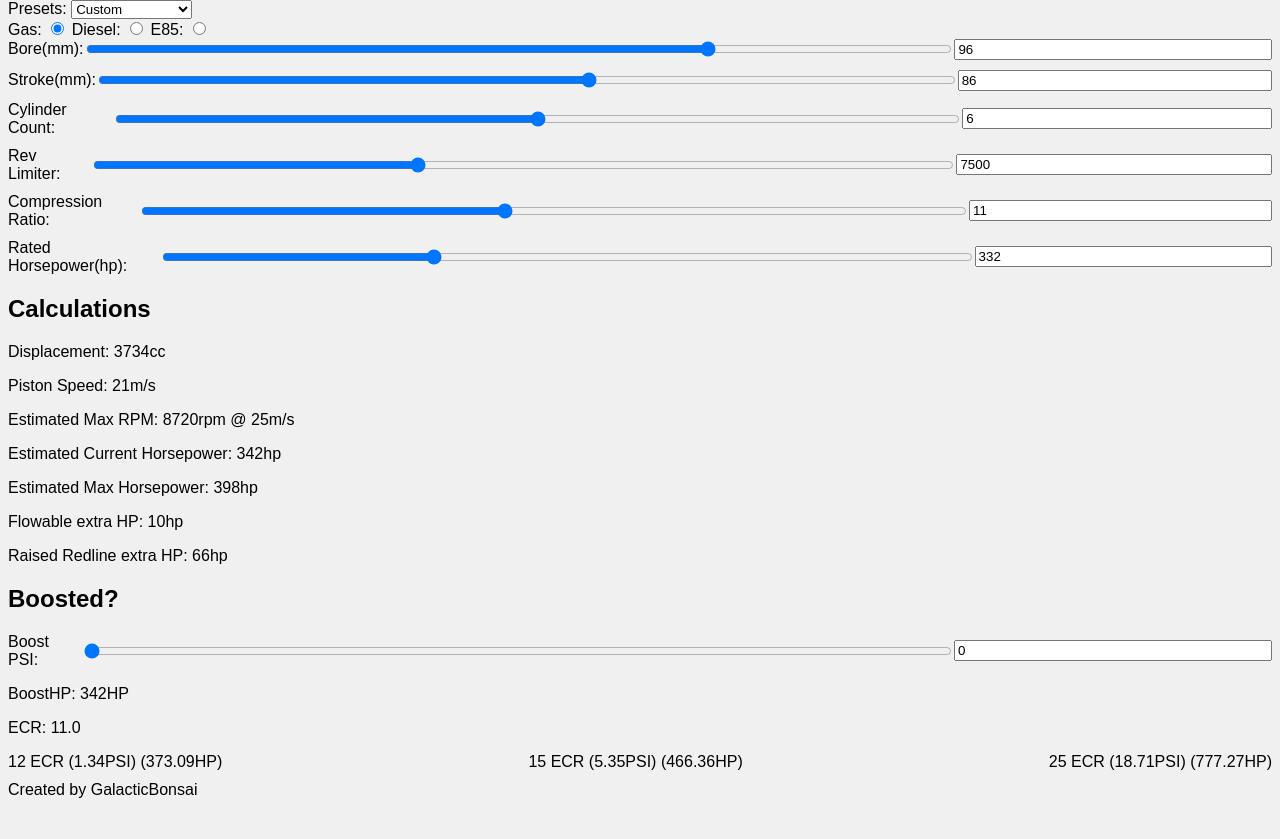
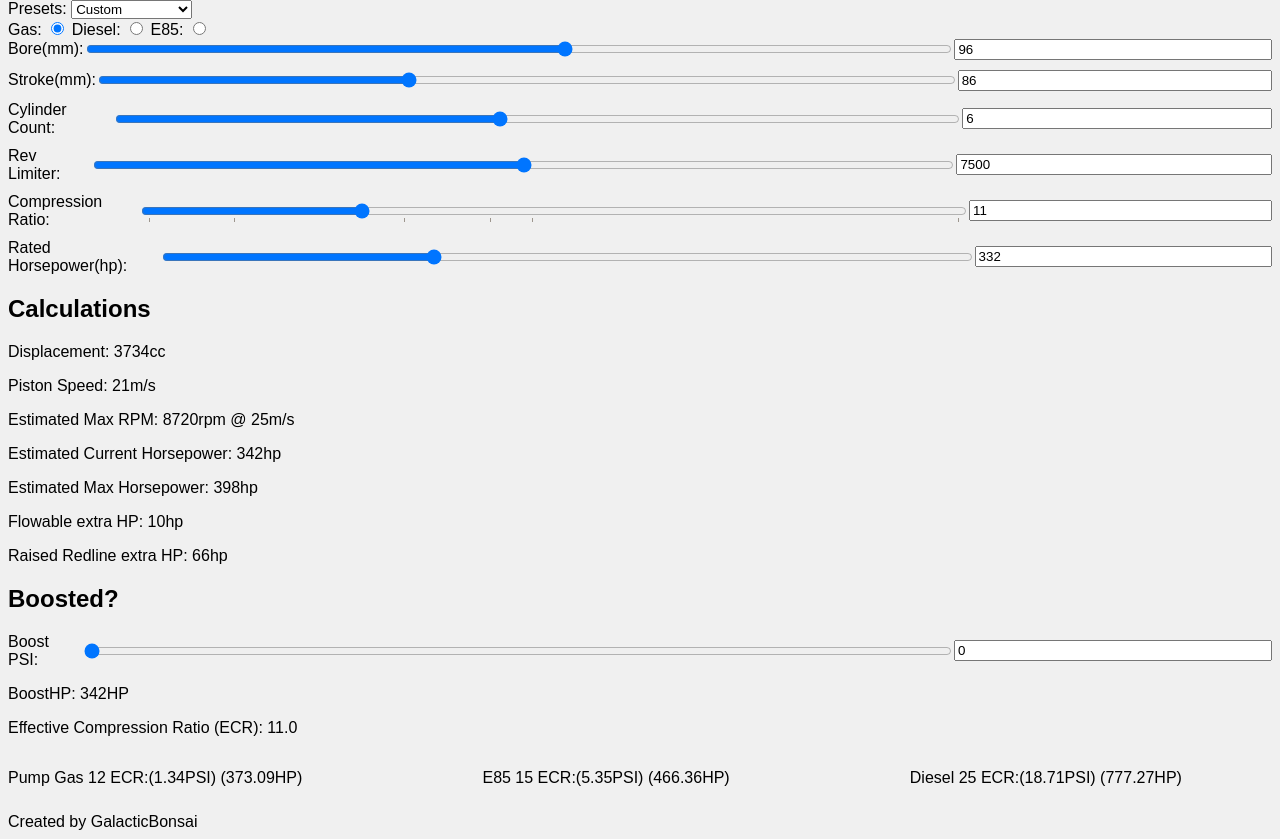
Before and after one commit to GalacticBonsai/FIMath, a Flask app: page / in a window 1280 px wide. Shown: the part 108-947 px from the top of the page. Before the commit the page ends 906 px from the top, so only its background shows below. Run offline with Flask 3, Linux system fonts and the light colour scheme.

Commit message:
update labels for ECR

```diff
--- a/static/index.js
+++ b/static/index.js
@@ -77,7 +77,7 @@ function updateEcr() {
     const ecrValue = atmosphere * (value / cr - 1);
     const hpValue = ehp * ((atmosphere + ecrValue) / atmosphere);
 
-    label.textContent = `${value} ECR (${ecrValue.toFixed(2)}PSI) (${hpValue.toFixed(2)}HP)`;
+    label.textContent = `(${ecrValue.toFixed(2)}PSI) (${hpValue.toFixed(2)}HP)`;
     label.classList.toggle('red-label', boostValue > ecrValue);
   }
 }
--- a/templates/index.html
+++ b/templates/index.html
@@ -30,29 +30,37 @@
 <form id="sliders">
   <div class="slider-container">
     <label for="mmBore">Bore(mm):</label>
-    <input type="range" id="mmBoreRange" name="mmBoreRange" max="133" value="96">
-    <input type="number" id="mmBore" name="mmBore" max="133" value="96">
+    <input type="range" id="mmBoreRange" name="mmBoreRange" min="50" max="133" value="96">
+    <input type="number" id="mmBore" name="mmBore" min="50" max="133" value="96">
   </div>
   <div class="slider-container">
     <label for="mmStroke">Stroke(mm):</label>
-    <input type="range" id="mmStrokeRange" name="mmStrokeRange" max="150" value="86">
-    <input type="number" id="mmStroke" name="mmStroke" max="150" value="86">
+    <input type="range" id="mmStrokeRange" name="mmStrokeRange" min="50" max="150" value="86">
+    <input type="number" id="mmStroke" name="mmStroke" min="50" max="150" value="86">
   </div>
   <div class="slider-container">
     <label for="cCyl">Cylinder Count:</label>
-    <input type="range" id="cCylRange" name="cCylRange" value="6" max="12">
-    <input type="number" id="cCyl" name="cCyl" value="6" max="12">
+    <input type="range" id="cCylRange" name="cCylRange" min="1" value="6" max="12">
+    <input type="number" id="cCyl" name="cCyl" min="1" value="6" max="12">
   </div>
   <div class="slider-container">
     <label for="revLimit">Rev Limiter:</label>
-    <input type="range" id="revLimitRange" name="revLimitRange" value="7500" max="20000">
-    <input type="number" id="revLimit" name="revLimit" value="7500" max="20000">
+    <input type="range" id="revLimitRange" name="revLimitRange" value="7500" max="14000" min="1000" step="100">
+    <input type="number" id="revLimit" name="revLimit" value="7500" max="14000" min="1000" step="100">
   </div>
   <div class="slider-container">
     <label for="compRatio">Compression Ratio:</label>
-    <input type="range" id="compRatioRange" name="compRatioRange" value="11" max="25">
-    <input type="number" id="compRatio" name="compRatio" value="11" max="25">
+    <input type="range" id="compRatioRange" name="compRatioRange" value="11" min="6" max="25" list="cr_ranges">
+    <input type="number" id="compRatio" name="compRatio" value="11" min="6" max="25">
   </div>
+  <datalist id="cr_ranges">
+    <option value="6" label="very high boost"></option>
+    <option value="8" label="Gas start"></option>
+    <option value="12" label="Gas stop"></option>
+    <option value="14" label="Diesel start"></option>
+    <option value="15" label="E85 stop"></option>
+    <option value="25" label="Diesel stop"></option>
+  </datalist>
   <div class="slider-container">
     <label for="ratedHP">Rated Horsepower(hp):</label>
     <input type="range" id="ratedHPRange" name="ratedHPRange" value="332" max="1000">
@@ -77,11 +85,11 @@
     <input type="number" id="boostPsi" name="boostPsi" value="0" max="50">
   </div>
   <p>BoostHP: <span id="boostHP">0</span>HP</p>
-  <p>ECR: <span id="ecr">0</span></p>
+  <p>Effective Compression Ratio (ECR): <span id="ecr">0</span></p>
   <div class="slider-container">
-    <label for="ecr12" class="red-label">12 ECR:</label>
-    <label for="ecr15" class="red-label">15 ECR:</label>
-    <label for="ecr25" class="red-label">25 ECR:</label>
+  <p>Pump Gas 12 ECR:<label for="ecr12" class="red-label">0</label><p>
+  <p>E85 15 ECR:<label for="ecr15" class="red-label">0</label><p>
+  <p>Diesel 25 ECR:<label for="ecr25" class="red-label">0</label><p>
   </div>
 </div>
 <footer>Created by GalacticBonsai</footer>
```
